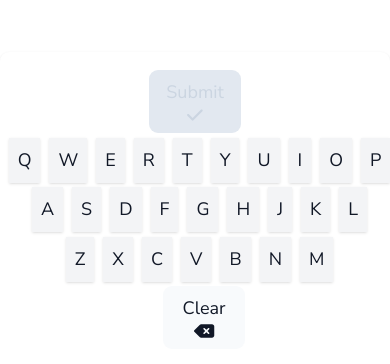
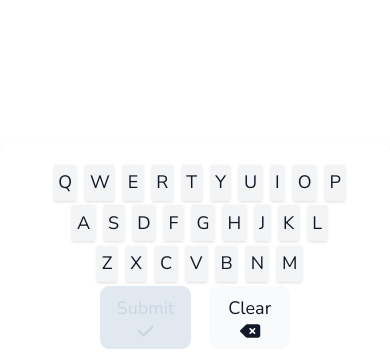
Before and after one commit to robbailey3/website-next, a Next.js app: page /projects/word-game in a window 390 px wide. Shown: the part 477-841 px from the top of the page. Built offline with nearby package versions, Linux system fonts and the light colour scheme; no server answers.

Commit message:
build: uupdating mobile view

```diff
--- a/src/features/word-game/components/WordGameActions/WordGameActions.tsx
+++ b/src/features/word-game/components/WordGameActions/WordGameActions.tsx
@@ -48,13 +48,13 @@ const WordGameActions = (props: WordGameActionsProps) => {
       <div className="flex flex-wrap justify-center space-x-4 p-4 items-center">
         <button
           disabled={!canSubmit()}
-          className="p-2 flex justify-center items-center bg-slate-50 disabled:bg-slate-200 disabled:text-slate-300 disabled:cursor-not-allowed rounded-lg flex-wrap"
+          className="p-2 flex justify-center items-center bg-slate-50 disabled:bg-slate-200 disabled:text-slate-300 disabled:cursor-not-allowed rounded-lg flex-wrap order-3 md:order-1"
           onClick={onSubmit}
         >
           <span className="w-full">Submit</span>
           <FontAwesomeIcon icon={faCheck} />
         </button>
-        <div>
+        <div className="order-2">
           {letterRows.map((row, i) => (
             <div
               className="flex grow justify-center my-1"
@@ -73,7 +73,7 @@ const WordGameActions = (props: WordGameActionsProps) => {
         </div>
         <button
           disabled={currentGuess.isSubmitted}
-          className="p-2 flex justify-center items-center bg-slate-50 disabled:bg-slate-200 disabled:text-slate-300 disabled:cursor-not-allowed rounded-lg flex-wrap"
+          className="p-2 flex justify-center items-center bg-slate-50 disabled:bg-slate-200 disabled:text-slate-300 disabled:cursor-not-allowed rounded-lg flex-wrap order-3"
           onClick={onClear}
         >
           <span className="w-full">Clear</span>
--- a/src/features/word-game/components/WordGameLetterButton/WordGameLetterButton.tsx
+++ b/src/features/word-game/components/WordGameLetterButton/WordGameLetterButton.tsx
@@ -13,7 +13,7 @@ const WordGameLetterButton = (props: WordGameLetterButton) => {
     <button
       onClick={onClick}
       className={clsx(
-        'p-2 border-none bg-gray-100 shadow mr-2 hover:bg-gray-200 duration-200',
+        'p-1 md:p-2 border-none bg-gray-100 shadow mr-2 hover:bg-gray-200 duration-200',
         {
           'bg-gray-300 text-gray-400': disabled,
         }
```
